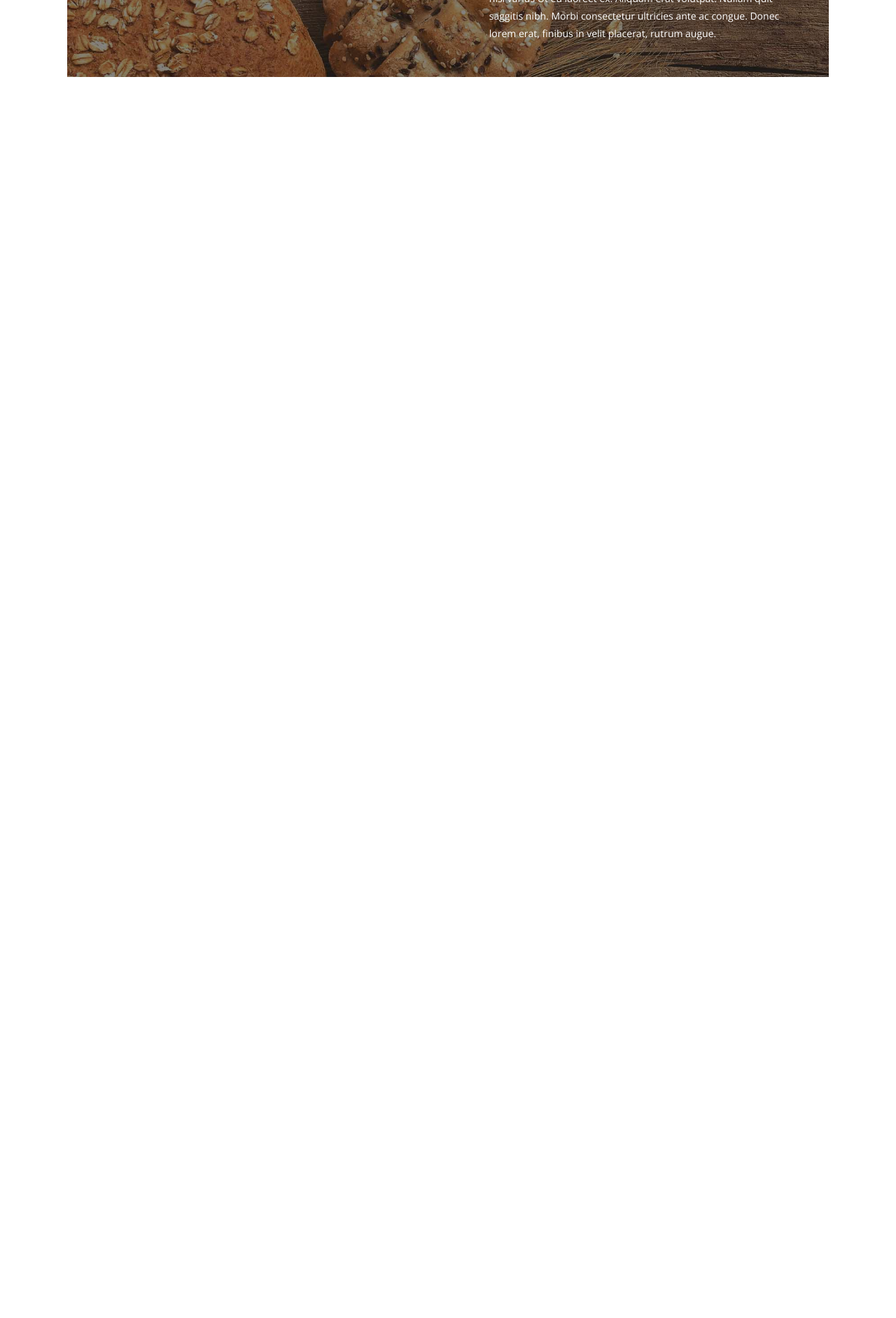
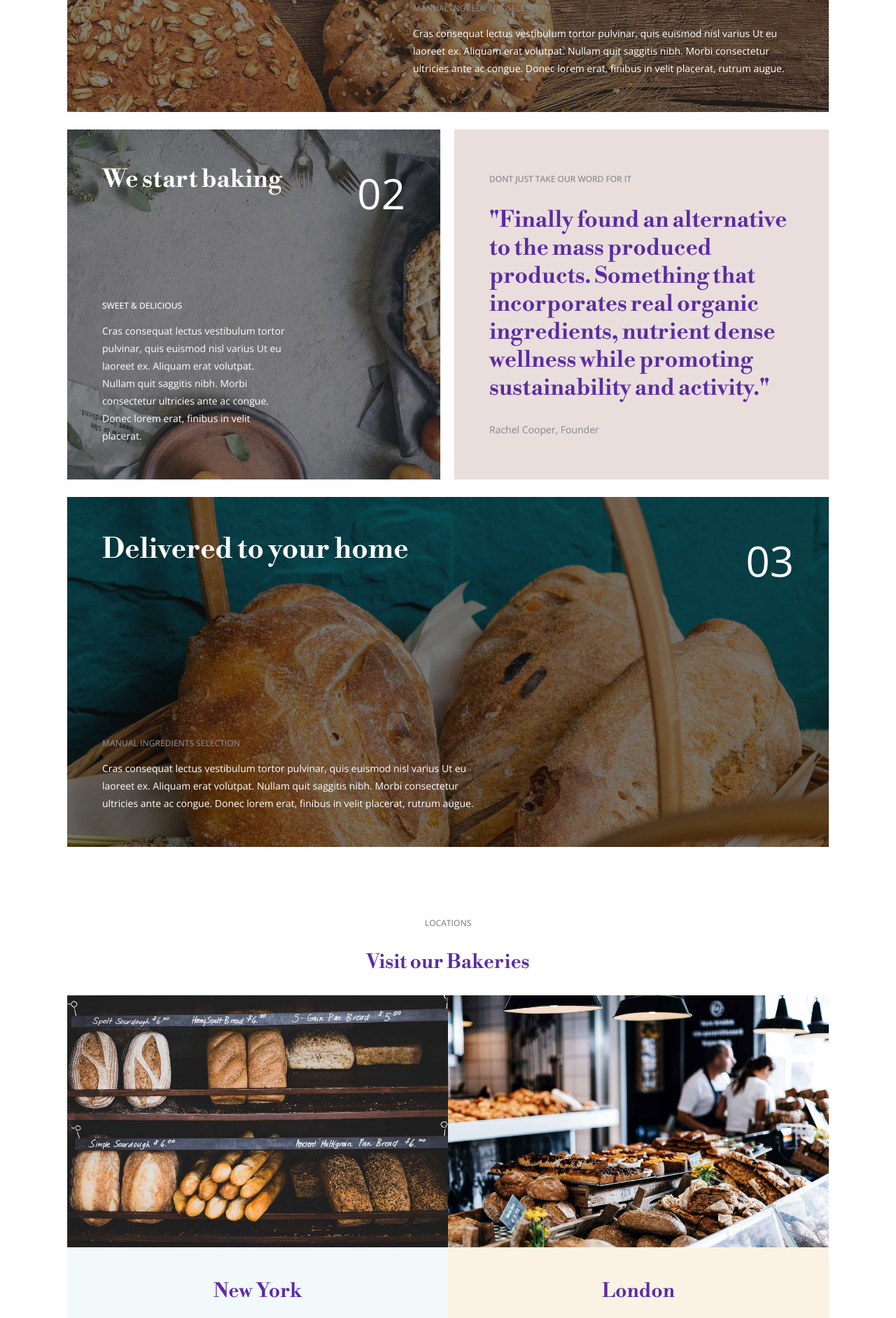
Before and after one commit to fds909/proj-html-vuejs, a Vue app: page / in a window 1280 px wide. Shown: the part 3173-5056 px from the top of the page at 70% size. Before the commit the page ends 3333 px from the top, so only its background shows below. Built offline with nearby package versions, Linux system fonts and the light colour scheme.

Commit message:
Numbers e Locations completi

```diff
--- /dev/null
+++ b/src/components/LocationsComp.vue
@@ -0,0 +1,121 @@
+<template>
+    <div id="locations">
+      <div class="upper-text">Locations</div>
+      <h2>Visit our Bakeries</h2>
+
+      <div class="locations">
+        <!-- New York -->
+        <div class="location" id="newyork">
+            <img src="../assets/img/new-york-bk.jpg" alt="New York">
+            <div class="location-text">
+                <h2>New York</h2>
+                <div class="info">
+                    <div class="info-col">
+                        <div class="upper-text">Call us</div>
+                        <p>1.800.458.566</p>
+                    </div>
+                    <div class="info-col">
+                        <div class="upper-text">Open all week</div>
+                        <p>9:00 AM - 6:00 PM</p>
+                    </div>
+                    <div class="info-col">
+                        <a class="btn btn-white" href="#">View Map</a>
+                    </div>
+                </div>
+            </div>
+        </div>
+
+        <!-- London -->
+        <div class="location" id="london">
+            <img src="../assets/img/london-bk.jpg" alt="London">
+            <div class="location-text">
+                <h2>London</h2>
+                <div class="info">
+                    <div class="info-col">
+                        <div class="upper-text">Call us</div>
+                        <p>1.800.458.566</p>
+                    </div>
+                    <div class="info-col">
+                        <div class="upper-text">Open all week</div>
+                        <p>9:00 AM - 6:00 PM</p>
+                    </div>
+                    <div class="info-col">
+                        <a class="btn btn-white" href="#">View Map</a>
+                    </div>
+                </div>
+            </div>
+        </div>
+      </div>
+    </div>
+</template>
+
+<script>
+export default {
+  name: 'LocationsComp',
+}
+</script>
+
+<style scoped lang="scss">
+    @import '../style/palette.scss';
+
+    #locations {
+        margin: 100px 0;
+    }
+
+    .upper-text {
+      display: block;
+      font-size: 12px;
+      font-weight: 500;
+      text-transform: uppercase;
+      color: $mamba;
+      text-align: center;
+    }
+
+    h2 {
+        font-family: 'Libre Bodoni', serif;
+        font-size: 28px;
+        color: $daisy-bush;
+        text-align: center;
+        margin: 30px 0;
+    }
+
+    img {
+        max-width: 100%;
+    }
+
+    .locations {
+        display: flex;
+    }
+
+    .location {
+        width: 50%;
+    }
+
+    #newyork {
+        background-color: #f1f9fb;
+    }
+
+    #london {
+        background-color: #faf3e3;
+    }
+
+    .location-text {
+        margin: 40px 0;
+    }
+
+    .info {
+        display: flex;
+        flex-direction: row;
+    }
+
+    .info-col {
+        width: calc(100% / 3);
+        text-align: center;
+    }
+
+    .info p {
+        font-size: 14px;
+        color: $mamba;
+        margin-top: 5px;
+    }
+</style>
--- a/src/components/MainComp.vue
+++ b/src/components/MainComp.vue
@@ -4,6 +4,8 @@
       <ProductsComp :products="products"/>
 
       <NumbersComp/>
+
+      <LocationsComp/>
     </div>
   </main>
 </template>
@@ -11,13 +13,15 @@
 <script>
 import ProductsComp from './ProductsComp.vue'
 import NumbersComp from './NumbersComp.vue'
+import LocationsComp from './LocationsComp.vue'
 
 export default {
   name: 'MainComp',
   props: ['products'],
   components: {
     ProductsComp,
-    NumbersComp
+    NumbersComp,
+    LocationsComp
   }
 }
 </script>
--- a/src/components/NumbersComp.vue
+++ b/src/components/NumbersComp.vue
@@ -1,9 +1,57 @@
 <template>
     <div class="numbers">
+      <!-- Number 1 -->
       <div class="number-1">
         <div class="number-1-content">
           <h2>Tell us what you have in mind</h2>
           <div class="number">01</div>
+          <div class="description">
+            <div class="upper-text">
+              Manual ingredients selection
+            </div>
+            <p>
+              Cras consequat lectus vestibulum tortor pulvinar, quis euismod nisl varius Ut eu laoreet ex.
+              Aliquam erat volutpat. Nullam quit saggitis nibh. Morbi consectetur ultricies ante ac congue.
+              Donec lorem erat, finibus in velit placerat, rutrum augue.
+            </p>
+          </div>
+        </div>
+      </div>
+
+      <!-- Number 2 -->
+      <div class="number-2">
+        <div class="number-2-content">
+          <div class="number-2-content-shadow">
+            <h2>We start baking</h2>
+            <div class="number">02</div>
+            <div class="description">
+              <div class="upper-text">
+                Sweet & delicious
+              </div>
+              <p>
+                Cras consequat lectus vestibulum tortor pulvinar, quis euismod nisl varius Ut eu laoreet ex.
+                Aliquam erat volutpat. Nullam quit saggitis nibh. Morbi consectetur ultricies ante ac congue.
+                Donec lorem erat, finibus in velit placerat.
+              </p>
+            </div>
+          </div>
+        </div>
+
+        <div class="number-2-text">
+          <div class="upper-text">Dont just take our word for it</div>
+          <h2>"Finally found an alternative to the mass produced products.
+              Something that incorporates real organic ingredients, nutrient dense wellness while
+              promoting sustainability and activity."
+          </h2>
+          <p class="author">Rachel Cooper, Founder</p>
+        </div>
+      </div>
+
+      <!-- Number 3 -->
+      <div class="number-3">
+        <div class="number-3-content">
+          <h2>Delivered to your home</h2>
+          <div class="number">03</div>
           <div class="description">
             <div class="upper-text">
               Manual ingredients selection
@@ -27,15 +75,18 @@ export default {
 
 <style scoped lang="scss">
     @import '../style/palette.scss';
+
     .numbers {
-      padding: 50px 0;
+      margin: 100px 0;
     }
 
+    // Number 1
     .number-1 {
       background-image: url('../assets/img/bakery-process-1.jpg');
       background-size: cover;
       background-repeat: no-repeat;
       height: 80vh;
+      margin-bottom: 25px;
     }
 
     .number-1-content {
@@ -43,16 +94,19 @@ export default {
       justify-content: space-between;
       height: 100%;
       background-color: rgba($color: $cod-gray, $alpha: 0.5);
-      color: white;
+      color: $white;
       position: relative;
       padding: 50px;
     }
 
-    .number-1-content h2 {
+    h2 {
       font-family: 'Libre Bodoni', serif;
       font-size: 40px;
+      font-weight: bold;
+    }
+
+    .number-1-content h2 {
       width: 50%;
-      font-weight: bold;
     }
 
     .number {
@@ -60,7 +114,7 @@ export default {
     }
 
     .description {
-      width: 40%;
+      width: 50%;
       position: absolute;
       bottom: 50px;
       right: 50px;
@@ -80,4 +134,95 @@ export default {
       margin-top: 15px;
     }
 
+    // Number 2
+    .number-2 {
+      display: flex;
+      gap: 0 20px;
+      margin-bottom: 25px;
+    }
+
+    .number-2-content {
+      width: 50%;
+      height: 500px;
+      color: $white;
+      background-image: url("../assets/img/bakery-process-2.jpg");
+      background-size: cover;
+      background-position: -60px;
+      background-repeat: no-repeat;
+    }
+
+    .number-2-content-shadow {
+      display: flex;
+      justify-content: space-between;
+      background-color: rgba($color: $cod-gray, $alpha: 0.5);
+      width: 100%;
+      height: 100%;
+      padding: 50px;
+      position: relative;
+    }
+
+    .number-2-content h2 {
+      font-size: 35px;
+    }
+
+    .number-2-content .description {
+      position: absolute;
+      left: 50px;
+      bottom: 50px;
+    }
+
+    .number-2-content .upper-text {
+      color: $white;
+    }
+
+    .number-2-text {
+      display: flex;
+      flex-direction: column;
+      justify-content: center;
+      align-items: flex-start;
+      width: 50%;
+      height: 500px;
+      background-color: $pearl-bush;
+      padding: 0 50px;
+    }
+
+    .number-2-text h2 {
+      font-size: 32px;
+      color: $daisy-bush;
+      margin: 30px 0;
+    }
+
+    .number-2-text .author {
+      font-size: 14px;
+      color: $mamba;
+    }
+
+    // Number 3
+    .number-3 {
+      display: flex;
+      width: 100%;
+      height: 500px;
+      background-image: url('../assets/img/bakery-process-3.jpg');
+      background-size: cover;
+      background-position: center;
+      background-repeat: no-repeat;
+      color: white;
+    }
+
+    .number-3-content {
+      display: flex;
+      justify-content: space-between;
+      background-color: rgba($color: $cod-gray, $alpha: 0.5);
+      width: 100%;
+      height: 100%;
+      padding: 50px;
+      position: relative;
+    }
+
+    .number-3 .description {
+      position: absolute;
+      left: 50px;
+      bottom: 50px;
+    }
+
 </style>
```
Lines whose indentation alone changed are shown as unchanged.
